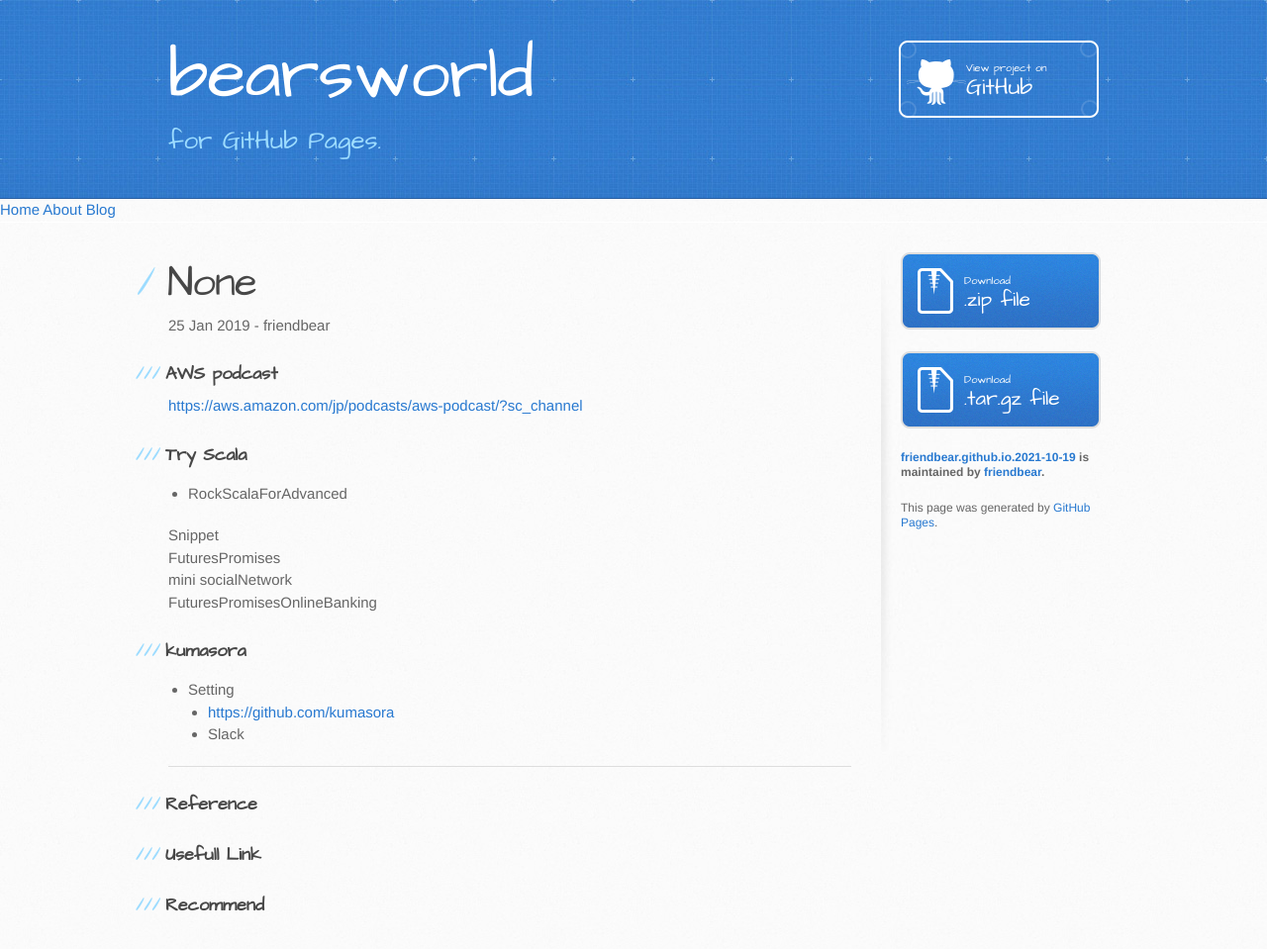
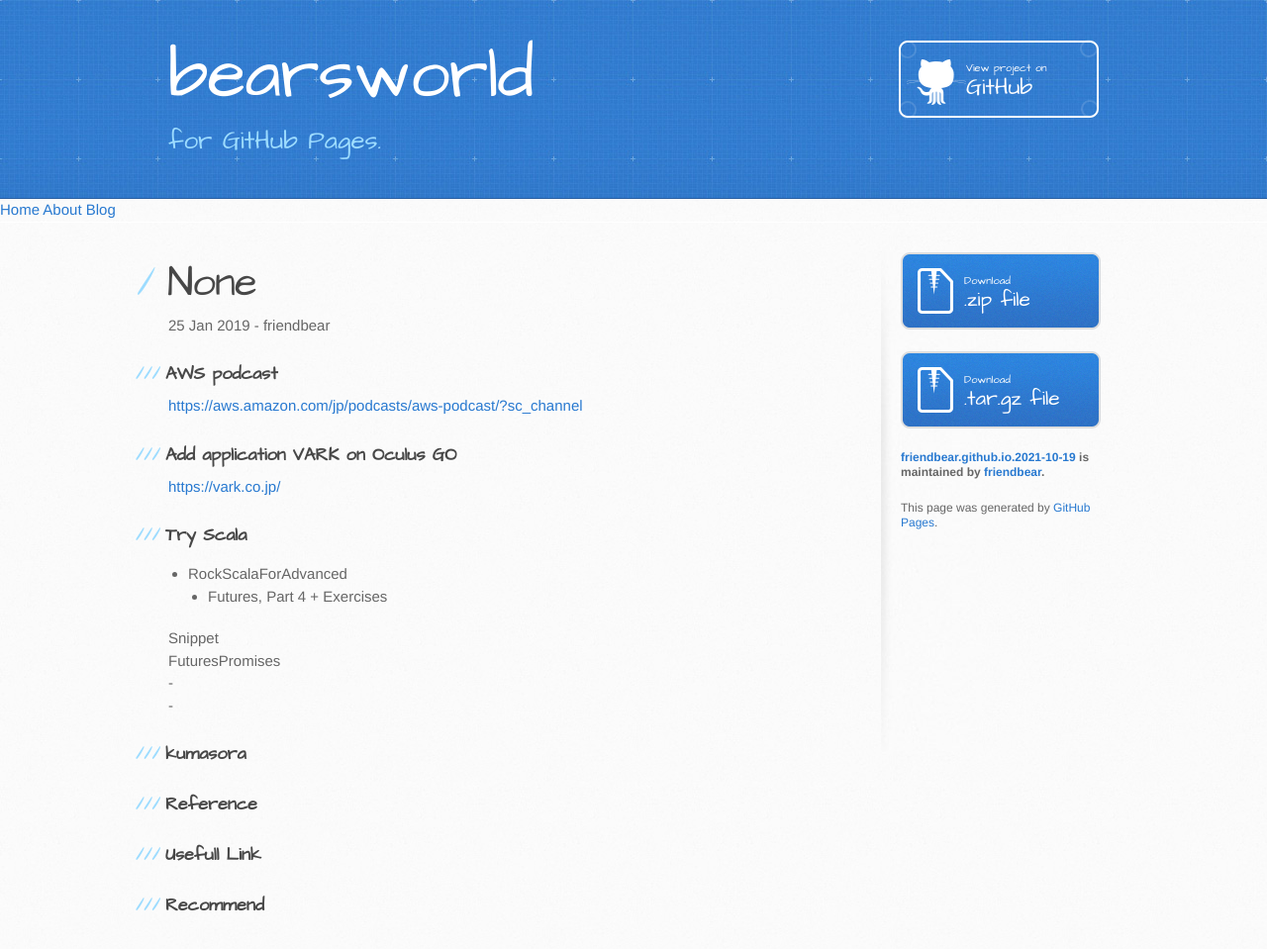
Before and after one commit to friendbear/friendbear.github.io.2021-10-19, a Jekyll site: the page built from _posts/2019-01-25-friendbear.md, in a window 1280 px wide. Shown: the whole page at 99% size. Built offline with Jekyll 4.4.1, drawn with Linux system fonts in a browser that asks for light colours; comment, search, counter and statistics services are not loaded.

Commit message:
Oculus GO

```diff
--- a/_posts/2019-01-25-friendbear.md
+++ b/_posts/2019-01-25-friendbear.md
@@ -7,8 +7,12 @@ title: None
 ### AWS podcast
 <https://aws.amazon.com/jp/podcasts/aws-podcast/?sc_channel>
 
+### Add application VARK on Oculus GO
+<https://vark.co.jp/>
+
 ### Try Scala
 - RockScalaForAdvanced
+  - Futures, Part 4 + Exercises
 
 <details>
 <summary>Snippet</summary>
@@ -34,22 +38,11 @@ def FuturesPromises(args: String*) = {
 </pre>
 </details>
 <details>
-<summary>mini socialNetwork</summary>
+<summary>-</summary>
 <pre>
 <code>
 #!/usr/bin/env amm
 
-import scala.concurrent.Future
-import scala.util.{Failure, Random, Success}
-import scala.concurrent.ExecutionContext.Implicits.global
-
-/**
-  * A Taste of Advanced Scala
-  * Functional Concurrent Programming
-  *
-  * - Futures, Part2(mini social network)
-  *
-  */
 @main
 def FuturesPromisesSocialNetwork(args: String*) = {
 }
@@ -57,14 +50,10 @@ def FuturesPromisesSocialNetwork(args: String*) = {
 </pre>
 </details>
 <details>
-<summary>FuturesPromisesOnlineBanking</summary>
+<summary>-</summary>
 <pre>
 <code>
 #!/usr/bin/env amm
-import scala.concurrent.{Await, Future, Promise}
-import scala.util.Success
-
-import scala.concurrent.ExecutionContext.Implicits.global
 
 @main
 def FuturesPromisesOnlineBanking(args: String*) = {
@@ -75,11 +64,6 @@ def FuturesPromisesOnlineBanking(args: String*) = {
 </details>
 
 ### kumasora
-- Setting
-  - <https://github.com/kumasora>
-  - Slack
-
----
 
 ### Reference
 
```
